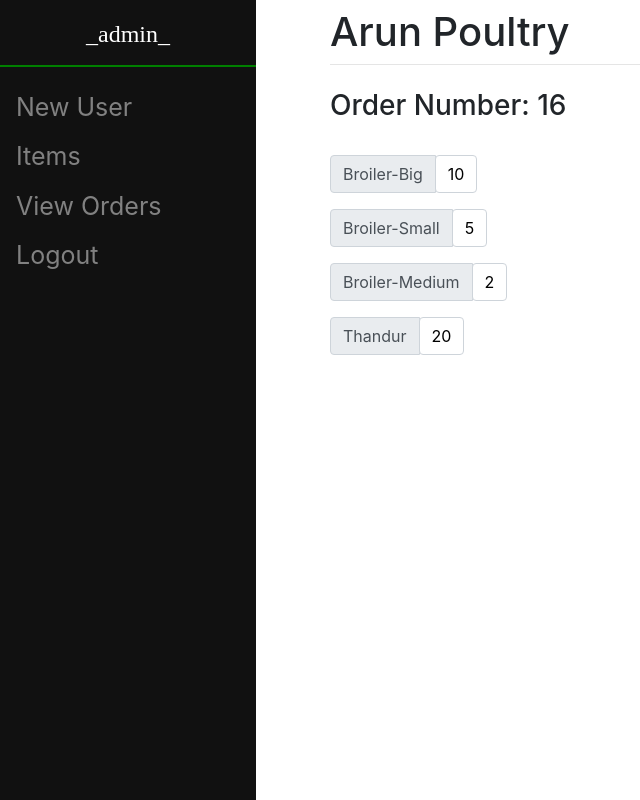
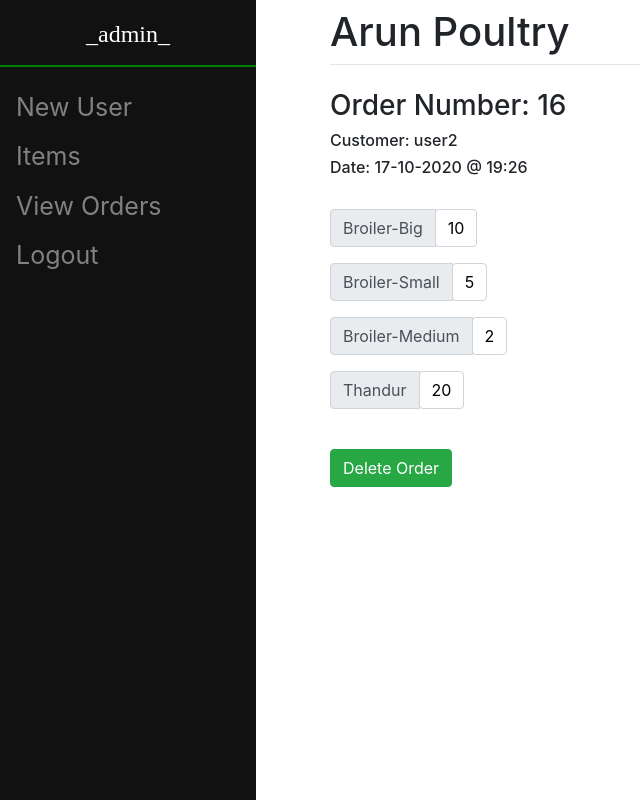
Before and after one commit to Rajeevveera24/online-orders-app, a Django app: page /view/order/16 in a window 1280 px wide. Shown: the whole page, without its empty margins (0-640 px from the left). Run offline with Django 3.2, Linux system fonts and the light colour scheme; a user stored in the database is signed in; data comes from the database, SQL or seed files in the repository; both versions use the stored data as it was after the commit; some libraries are stand-ins or nearby versions.

Commit message:
added order delete functionality

```diff
--- a/orders/templates/orders/order_detail.html
+++ b/orders/templates/orders/order_detail.html
@@ -7,6 +7,10 @@
 {% block content %}
 	{% if order %}
 		<h3>Order Number: {{ order.id }}</h3>
+		{% if privilege %}
+			<h6>Customer: {{order.user}}</h6>
+		{% endif %}
+		<h6>Date: {{order.updated}}</h6>
 		<br>
 	    <form action="#">
 			{% csrf_token %}
@@ -22,7 +26,11 @@
 					</div>
 				</div>
 			{% endfor %}
+			<br>
 	    </form>
+		<form method = "get" action = "{% url 'orders:order_delete' order.id %}" class = "form-group">
+			<button type="submit", name = "delItem", value="delItem", class = "btn btn-success">Delete Order</button>
+		</form>
 	{% else %}
 		The requested order does not exist
 	{% endif %}
--- a/orders/templates/orders/order_list.html
+++ b/orders/templates/orders/order_list.html
@@ -11,9 +11,9 @@
     {% if order_list %}
     	{% for ord in order_list %}
     		<li>
-    			<a href = "{% url 'orders:order_detail'  ord.id %}">order number: {{ ord.id }} | updated: {{ ord.updated_at }}
+    			<a href = "{% url 'orders:order_detail'  ord.id %}">order number: {{ ord.id }} | date: {{ ord.updated }}
     				{% if privilege %}
-    					| owned by: {{ ord.user }}
+    					| customer: {{ ord.user }}
     				{% endif %}
     			</a>
     		</li>
--- a/orders/urls.py
+++ b/orders/urls.py
@@ -10,6 +10,7 @@ urlpatterns = [
     path("create/", views.OrderCreateView.as_view(success_url = "/view/order/"), name = "order_create"),
     path("view/", views.OrderListView.as_view(), name = "view"),
     path("view/order/<int:pk>", views.OrderDetailView.as_view(), name = "order_detail"),
+    path("delete/<int:pk>", views.OrderDeleteView.as_view(), name = "order_delete"),
     # path("update/order/<int:pk>", views.OrderUpdateView.as_view(), name = "order_update"),
     # path("details/", views.ShopUpdateView.as_view(success_url = reverse_lazy('home')), name = "shop"),
 ]
--- a/orders/views.py
+++ b/orders/views.py
@@ -26,6 +26,9 @@ class OrderListView(LRM, View):
         else:
             orders = Order.objects.filter(user = response.user).order_by('-updated_at')
 
+        for ord in orders:
+            ord.updated = ord.updated_at.strftime("%d-%m-%Y @ %H:%M")
+
         ctx = {'privilege' : priv, 'order_list' : orders}
 
         return render(response, self.template_name, ctx)
@@ -37,6 +40,7 @@ class OrderDetailView(LRM, View):
         user_type = get_object_or_404(User_Type, user = response.user)
         priv = user_type.privilege
         order = Order.objects.get(id = pk)
+        order.updated = order.updated_at.strftime("%d-%m-%Y @ %H:%M")
         items = Order_Item.objects.filter(order = order)
         context = { 'order': order, 'privilege': priv, 'items':items}
 
@@ -82,6 +86,32 @@ class OrderCreateView(LRM, View):
             return HttpResponse("Unable to process your order. Please go back to the previous page and order again")
 
         return redirect(self.success_url + str(order.id))
+
+class OrderDeleteView(LRM, View):
+    template_name = 'orders/order_delete.html'
+    success_url = "/view/"
+
+    def get(self, response, pk = None):
+        user_item = get_object_or_404(User_Type, user = response.user)
+        priv = user_item.privilege
+        order = get_object_or_404(Order, id = pk)
+
+        if priv == True or order.user == response.user:
+            return render(response, self.template_name, {'order':order, 'privilege': priv})
+
+        return HttpResponse("You don't have permission to delete this order\nYou can go back to a previous page or contact the shop owners if you think this is an error")
+
+    def post(self, response, pk = None):
+        user_item = get_object_or_404(User_Type, user = response.user)
+        priv = user_item.privilege
+
+        order = get_object_or_404(Order, id = pk)
+
+        if priv == True or order.user == response.user:
+            order.delete()
+            return redirect(self.success_url)
+
+        return HttpResponse("You don't have permission to delete this order\nYou can go back to a previous page or contact the shop owners if you think this is an error")
 
 # class OrderUpdateView(LRM, View):
 #     template_name = 'orders/orderupdate_form.html'
```
Also changed, not shown: orders/templates/orders/order_delete.html (added, +15 -0 lines), db.sqlite3.
